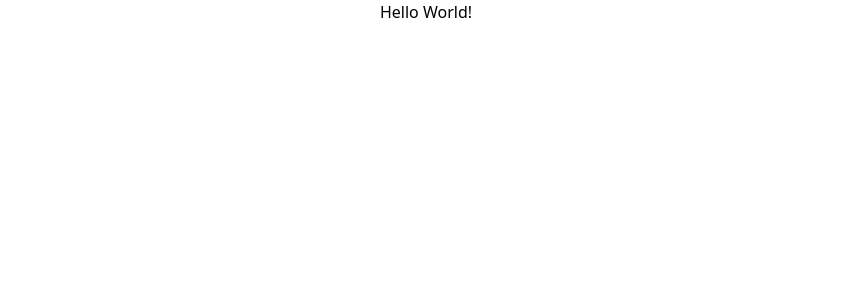
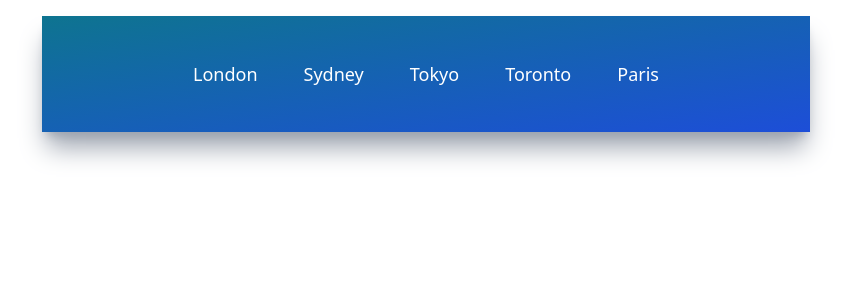
Before and after one commit to cortinhas30/weather_app, a React (Create React App) app: page / in a window 1280 px wide. Shown: the top 300 px of the page, without its empty margins (214-1065 px from the left). Built offline with nearby package versions, Linux system fonts and the light colour scheme.

Commit message:
top buttons estilizacao

```diff
--- a/src/App.js
+++ b/src/App.js
@@ -1,9 +1,10 @@
 import "./App.css";
+import TopButtons from "./components/TopButtons";
 
 function App() {
   return (
-    <div className="App">
-      <h1>Hello World!</h1>
+    <div className="mx-auto max-w-screen-md mt-4 py-5 px-32 bg-gradient-to-br from-cyan-700 to-blue-700 h-fit shadow-xl shadow-gray-400">
+      <TopButtons />
     </div>
   );
 }
--- /dev/null
+++ b/src/components/TopButtons.jsx
@@ -0,0 +1,38 @@
+import React from "react";
+
+function TopButtons() {
+  const cities = [
+    {
+      id: 1,
+      title: "London",
+    },
+    {
+      id: 2,
+      title: "Sydney",
+    },
+    {
+      id: 3,
+      title: "Tokyo",
+    },
+    {
+      id: 4,
+      title: "Toronto",
+    },
+    {
+      id: 5,
+      title: "Paris",
+    },
+  ];
+
+  return (
+    <div className="flex items-center justify-around my-6">
+      {cities.map((city) => (
+        <button key={city.id} className="text-white text-lg font-medium">
+          {city.title}
+        </button>
+      ))}
+    </div>
+  );
+}
+
+export default TopButtons;
```
